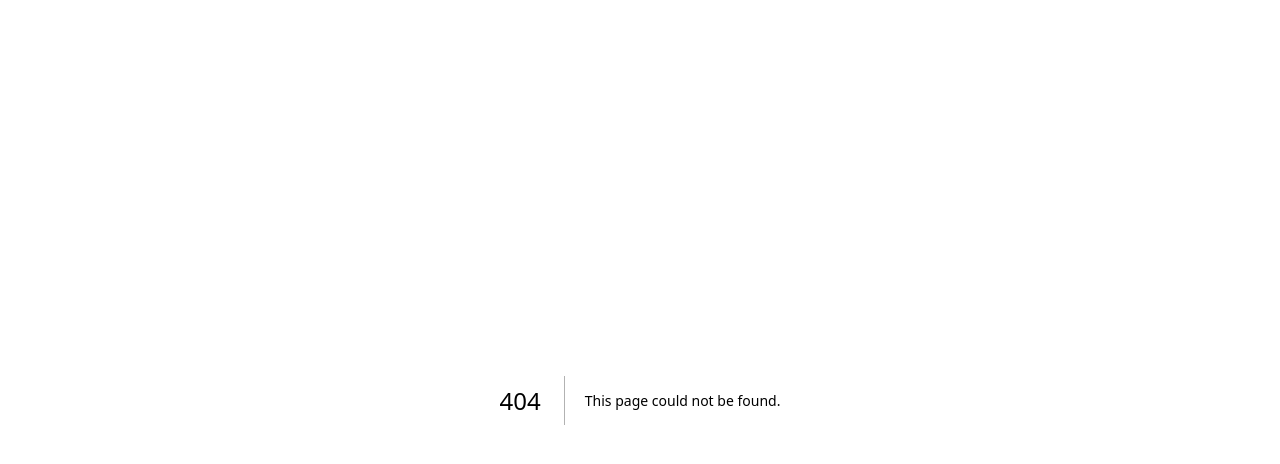
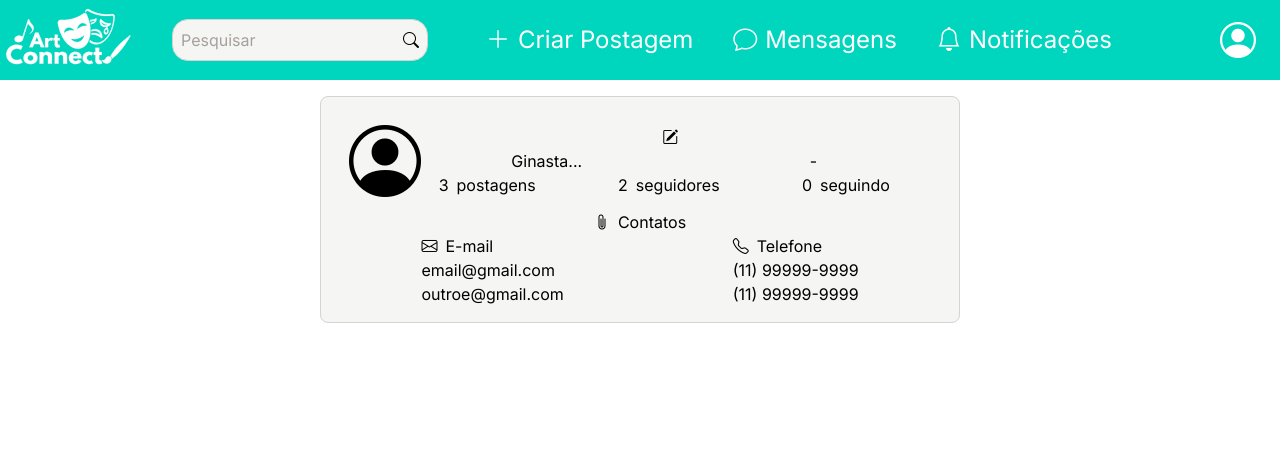
Before and after one commit to CorallusEtec/art-connect, a Next.js app: page /home/seuPerfil in a window 1280 px wide. Before the commit this address had no page. Shown: the top 464 px of the page. Built offline with nearby package versions, Linux system fonts and the light colour scheme; sample sign-in values are in the browser's storage.

Commit message:
Pagina de seu perfil e menu de opções + logout

```diff
--- a/src/app/home/page.js
+++ b/src/app/home/page.js
@@ -12,7 +12,7 @@ export default function Home() {
     const [load, setLoad] = useState(true);
     useEffect(()=>{
         if(sessionStorage.getItem('@login') == null) {
-            route.back();
+            route.push("/login");
         } else {
             const data = JSON.parse(sessionStorage.getItem('@login'));
             setUsuario(data);
--- /dev/null
+++ b/src/app/home/seuPerfil/page.js
@@ -0,0 +1,103 @@
+'use client'
+
+import { useRouter } from "next/navigation";
+import { useEffect, useState } from "react"
+
+export default function Page() {
+    const [user, setUser] = useState(null);
+    const [load, setLoad] = useState(true);
+    const route = useRouter();
+
+    useEffect(()=>{
+        if(sessionStorage.getItem('@login') == null) {
+            route.push("/login");
+        } else {
+            const data = JSON.parse(sessionStorage.getItem('@login'));
+            setUser(data);
+            setLoad(false)
+        }
+    }, [])
+
+    if(load) return <span>Carregando</span>
+
+    return (
+        <div className="grid grid-cols-12">
+
+            <div className="col-start-4 mt-4 p-4 col-span-6 border border-stone-300 bg-stone-100 rounded-lg">
+                {/* DADOS E FOTO */}
+                <div className="grid grid-cols-12 p-3">
+                    {/* IMAGEM */}
+                    <div className="col-span-1">
+                        <i className="text-7xl bi bi-person-circle"></i>
+                    </div>
+                    {/* NOME LOG E ETC */}
+                    <div className="col-span-11">
+                        {/* NOME */}
+                        <div className="flex gap-3 justify-center">
+                            <span>{user.nome}</span>
+                            <a href="">
+                                <i className="bi bi-pencil-square"></i>
+                            </a>
+                        </div>
+                        {/* ARTE E LOG */}
+                        <div className="flex justify-around">
+                            <span>Ginasta...</span>
+                            <span>{user.cidade} - {user.estado}</span>
+                        </div>
+                        {/* POST E SEG */}
+                        <div className="flex justify-around">
+                            <div className="flex gap-2">
+                                <span>3</span>
+                                <span>postagens</span>
+                            </div>
+                            <div className="flex gap-2">
+                                <span>2</span>
+                                <span>seguidores</span>
+                            </div>
+                            <div className="flex gap-2">
+                                <span>0</span>
+                                <span>seguindo</span>
+                            </div>
+                        </div>
+                    </div>
+                </div>
+                {/* Contatos */}
+                <div className="flex flex-col">
+                    <div className="flex gap-2 justify-center">
+                        <i className="bi bi-paperclip"></i>
+                        <h2>Contatos</h2>
+                    </div>
+
+                    {/* LISTA DE CONTATOS */}
+                    <div className="flex justify-around">
+                        {/* EMAIL */}
+                        <div className="flex flex-col">
+                            <div className="flex gap-2">
+                                <i className="bi bi-envelope"></i>
+                                <h3>E-mail</h3>
+                            </div>
+                            <ul>
+                                <li>email@gmail.com</li>
+                                <li>outroe@gmail.com</li>
+                            </ul>
+                        </div>
+
+                        {/* TELEFONE */}
+                        <div className="flex flex-col">
+                            <div className="flex gap-2">
+                                <i className="bi bi-telephone"></i>
+                                <h3>Telefone</h3>
+                            </div>
+                            <ul>
+                                <li>(11) 99999-9999</li>
+                                <li>(11) 99999-9999</li>
+                            </ul>
+                        </div>
+                    </div>
+
+                </div>
+            </div>
+
+        </div>
+    )
+}
--- a/src/components/NavbarHome.js
+++ b/src/components/NavbarHome.js
@@ -1,16 +1,23 @@
 'use client'
 
+import { useRouter } from "next/navigation";
 import { useState } from "react"
 
 export default function NavbarHome() {
-
     const [config, setConfig] = useState(false);
+    const route = useRouter();
+    function logout() {
+        sessionStorage.clear();
+        route.push('/login');
+    }
 
     return (
         <>
             <header className="grid grid-cols-12 bg-teal-400 p-1 text-white items-center">
                 <div className="col-span-4 flex items-center gap-10">
-                    <img className="max-w-32 invert" src="/img/logo.svg" />
+                    <a href="/home">
+                        <img className="max-w-32 invert" src="/img/logo.svg" />
+                    </a>
                     <div className="flex w-full bg-stone-100 border gap-1 rounded-2xl border-stone-300 p-2">
                         <input
                         placeholder="Pesquisar"
@@ -45,7 +52,7 @@ export default function NavbarHome() {
             </header>
             <div className="flex justify-end p-3 absolute right-0">
                 <div className={`bg-stone-100 border text-lg font-light p-2 ${config?"visible":"invisible"} border-stone-300 rounded-lg gap-3 flex flex-col`}>
-                    <a href="" className="flex gap-2">
+                    <a href="home/seuPerfil" className="flex gap-2">
                         <i className="bi bi-person"></i>
                         <span>Meu Perfil</span>
                     </a>
@@ -61,7 +68,7 @@ export default function NavbarHome() {
                         <i className="bi bi-question-circle"></i>
                         <span>Suporte</span>
                     </a>
-                    <button className="cursor-pointer text-red-500 gap-2 justify-center flex">
+                    <button onClick={()=>logout()} className="cursor-pointer text-red-500 gap-2 justify-center flex">
                         <i className="bi bi-box-arrow-left"></i>
                         <span>Sair</span>
                     </button>
```
